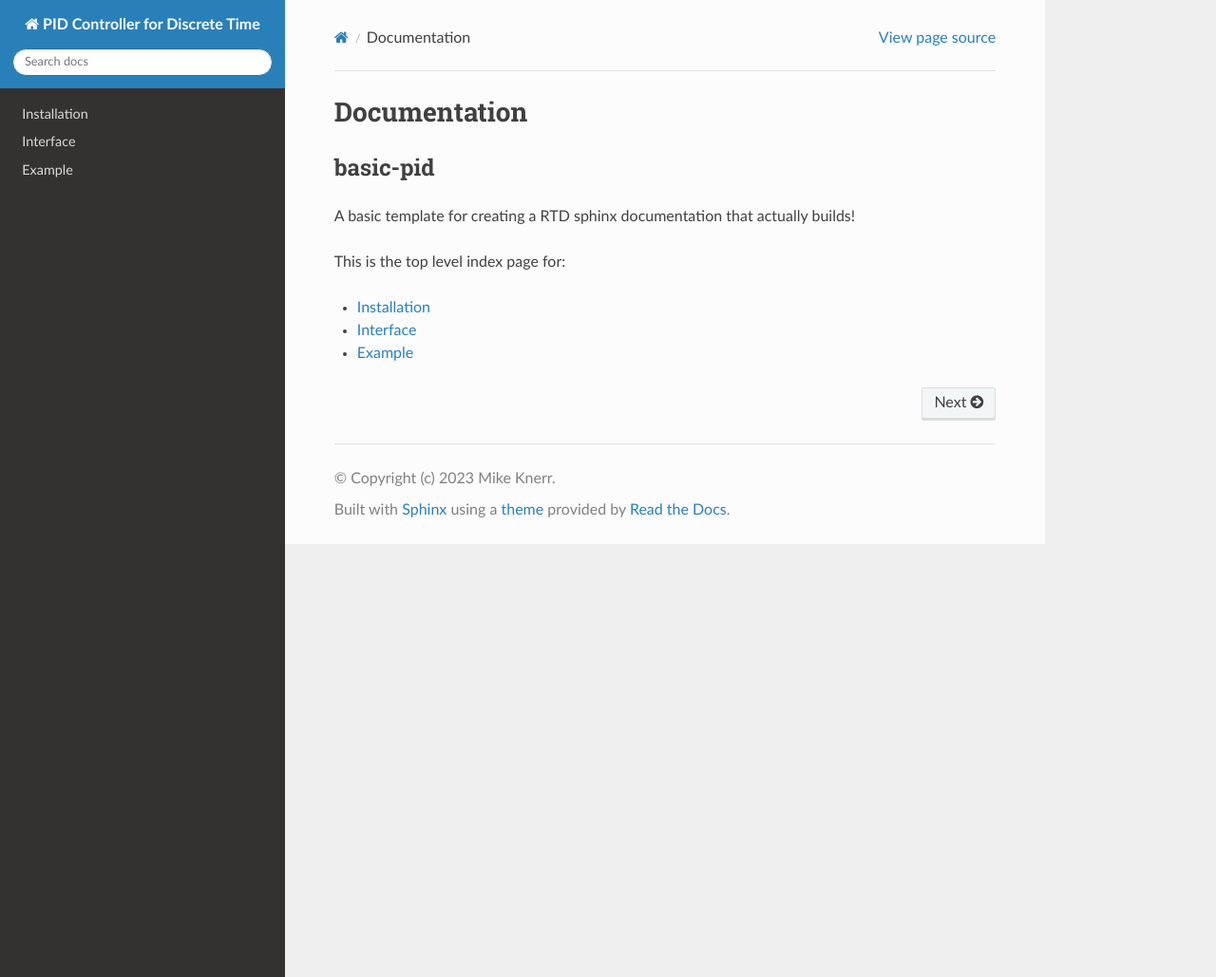
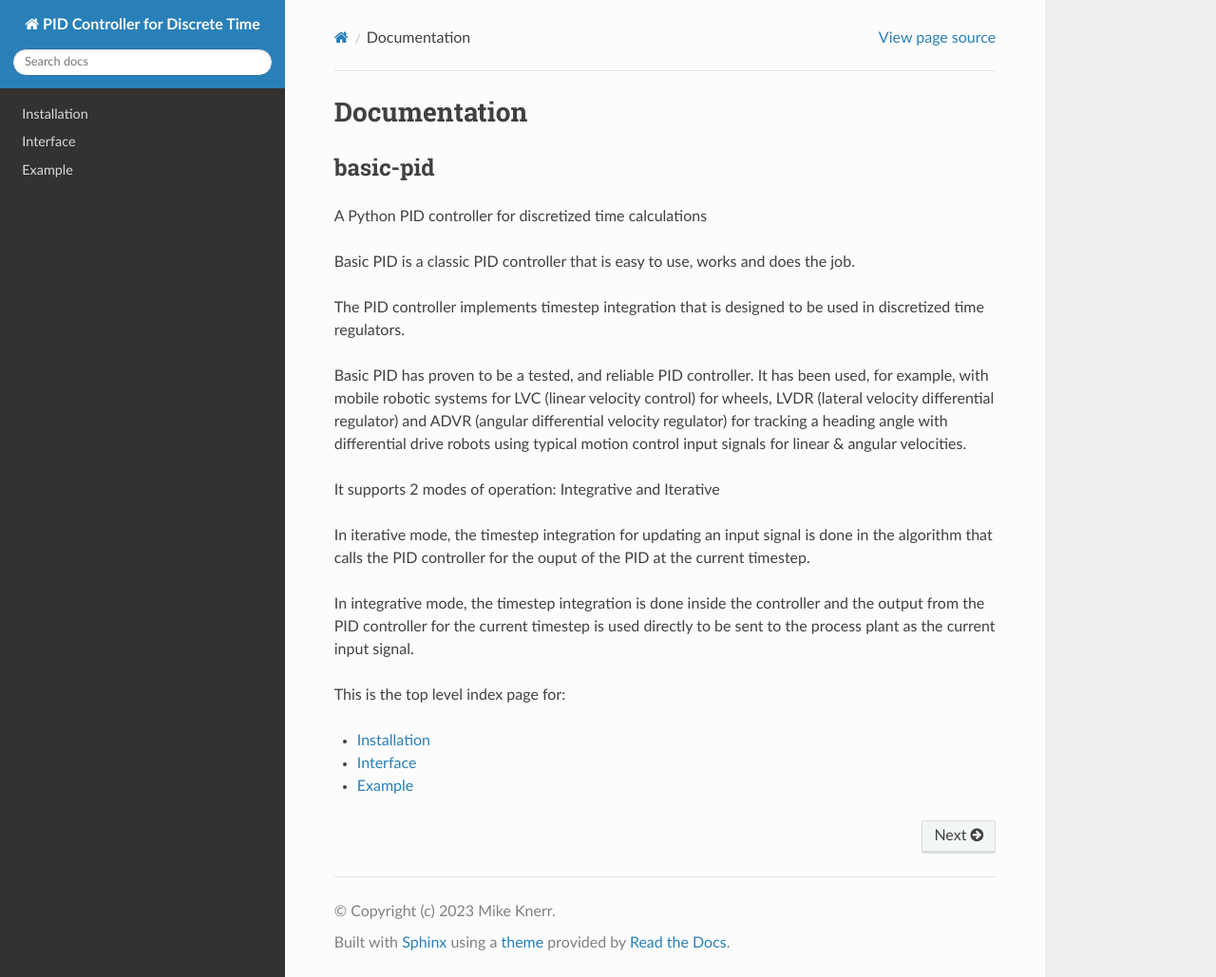
Before and after one commit to mkner/robo-pid, a Sphinx documentation site: the page built from docs/index.rst, in a window 1280 px wide and 1029 px high. Shown: the whole window at 95% size. Built offline with Sphinx 7.4.7 and the Read the Docs theme 2.0.0, drawn with Linux system fonts in a browser that asks for light colours.

Commit message:
Update index.rst

```diff
--- a/docs/index.rst
+++ b/docs/index.rst
@@ -6,9 +6,20 @@ Documentation
 basic-pid
 *********
 
+A Python PID controller for discretized time calculations
 
-A basic template for creating a RTD sphinx documentation
-that actually builds!
+Basic PID is a classic PID controller that is easy to use, works and does the job.
+
+The PID controller implements timestep integration that is designed to be used in discretized time regulators.
+
+Basic PID has proven to be a tested, and reliable PID controller. It has been used, for example, with mobile robotic systems for LVC (linear velocity control) for wheels, LVDR (lateral velocity differential regulator) and ADVR (angular differential velocity regulator) for tracking a heading angle with differential drive robots using typical motion control input signals for linear & angular velocities.
+
+It supports 2 modes of operation: Integrative and Iterative
+
+In iterative mode, the timestep integration for updating an input signal is done in the algorithm that calls the PID controller for the ouput of the PID at the current timestep.
+
+In integrative mode, the timestep integration is done inside the controller and the output from the PID controller for the current timestep is used directly to be sent to the process plant as the current input signal.
+
 
 This is the top level index page for:
 
```
